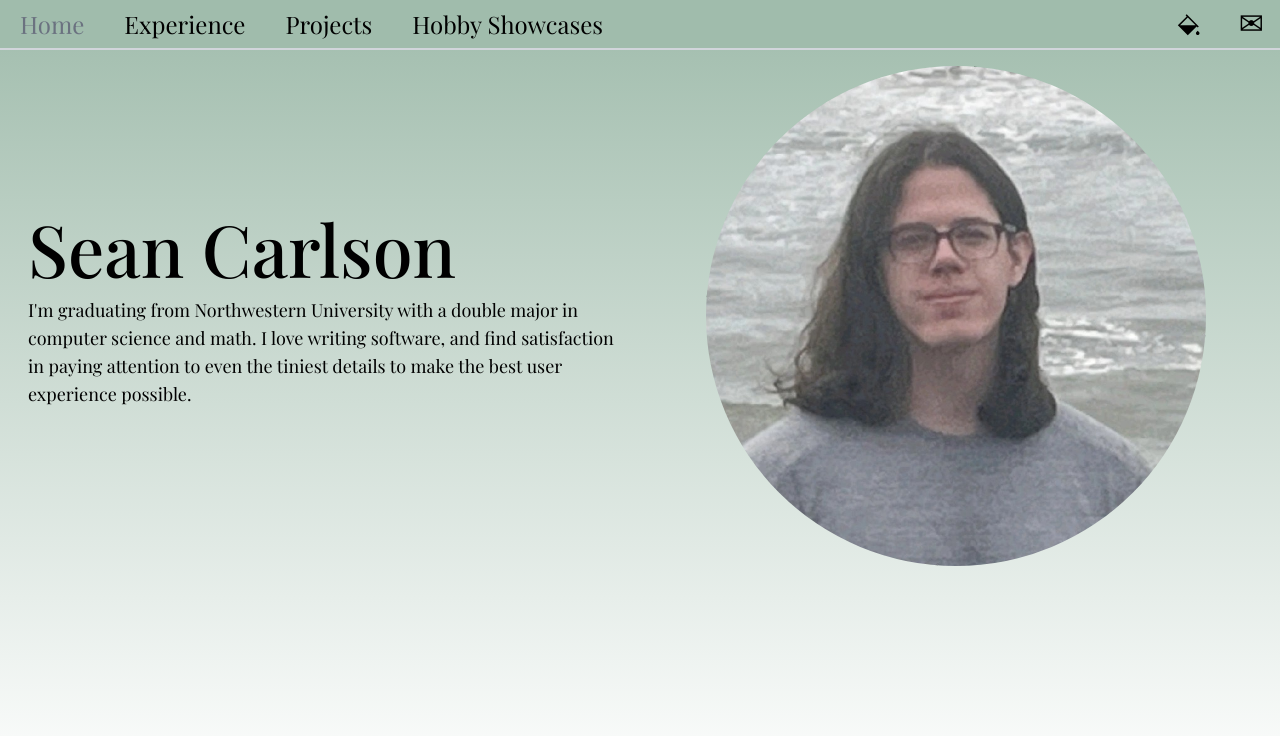
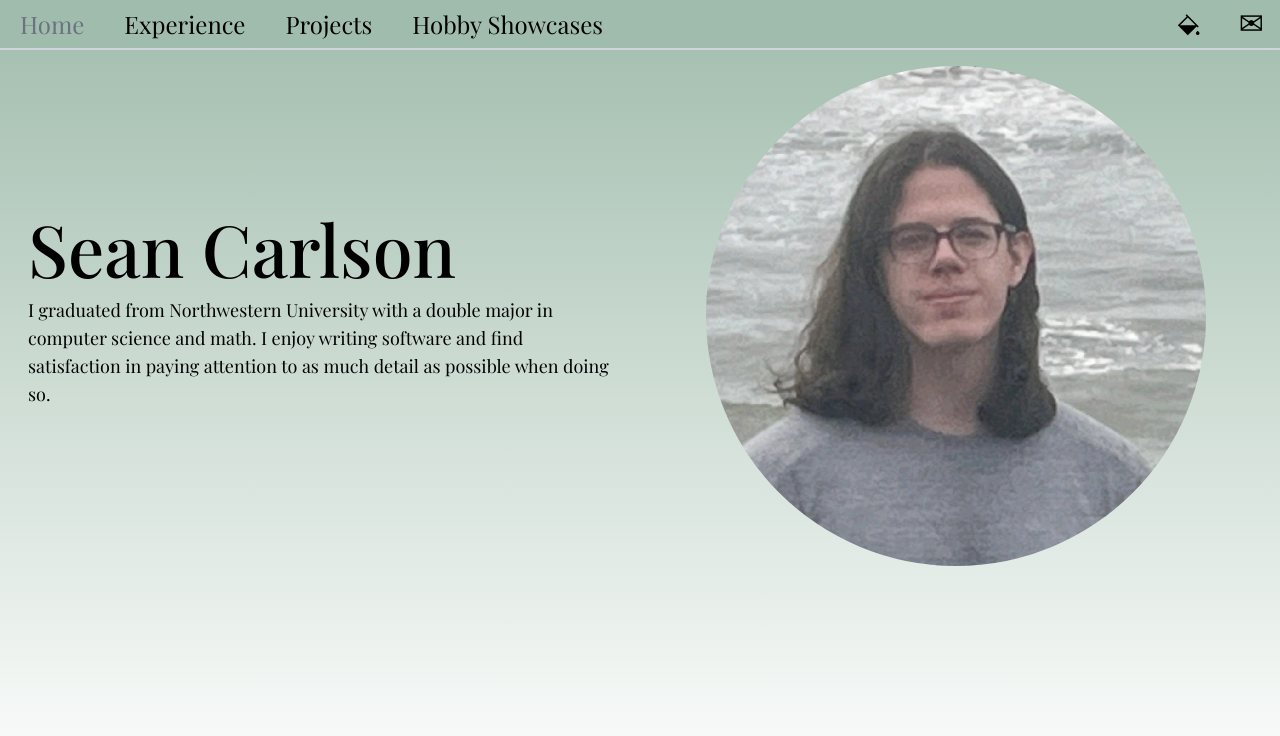
Before and after one commit to qpalzmz112/qpalzmz112.github.io, a Next.js app: page / in a window 1280 px wide. Shown: the top 736 px of the page. Built offline with nearby package versions, Linux system fonts and the light colour scheme.

Commit message:
Update page.js

```diff
--- a/src/app/page.js
+++ b/src/app/page.js
@@ -11,10 +11,9 @@ export default function Home() {
             Software Engineer
           </h3>*/}
           <p className="p-3 max-w-2xl text-lg">
-            I&apos;m graduating from Northwestern University with a double major
-            in computer science and math. I love writing software, and find
-            satisfaction in paying attention to even the tiniest details to make
-            the best user experience possible.
+            I graduated from Northwestern University with a double major
+            in computer science and math. I enjoy writing software and find satisfaction
+            in paying attention to as much detail as possible when doing so.
           </p>
         </div>
         <div>
```
